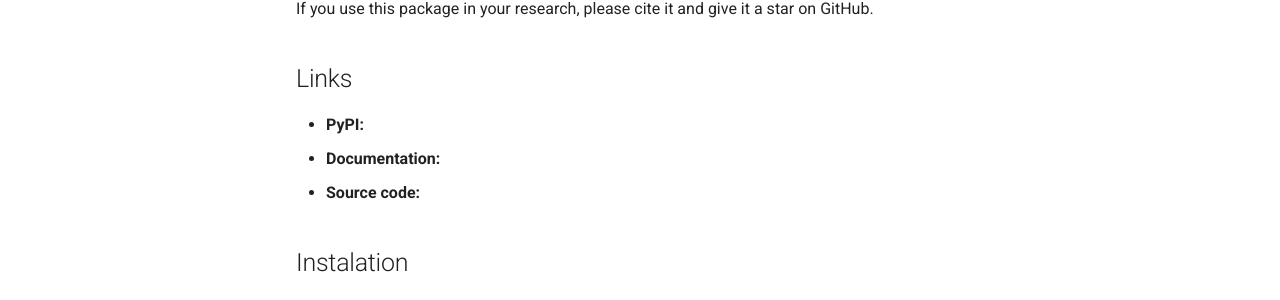
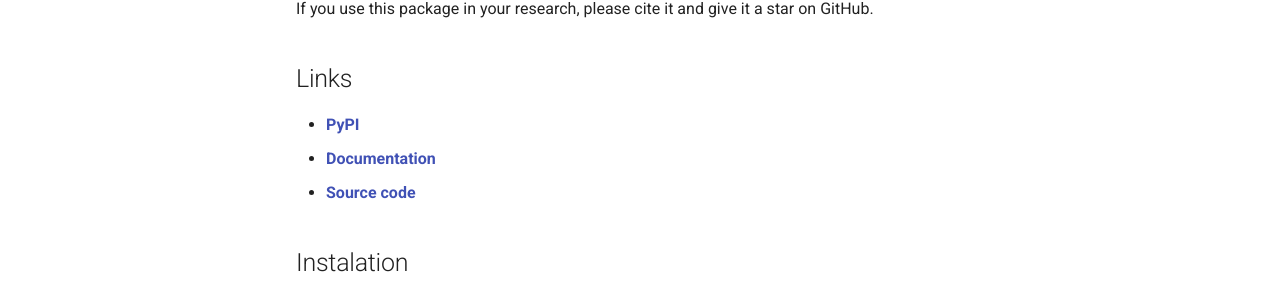
Before and after one commit to marcsgil/slmcontrol, an MkDocs documentation site: the page built from docs/index.md, in a window 1280 px wide and 1383 px high. Shown: the part 251-551 px from the top of the window. Built offline with MkDocs 1.6.1 and Material for MkDocs 9.7.7, drawn with Linux system fonts in a browser that asks for light colours; nearby versions of some CDN libraries; library files that are not in the unit come from our copies.

Commit message:
minor changes

```diff
--- a/docs/index.md
+++ b/docs/index.md
@@ -6,9 +6,9 @@ If you use this package in your research, please cite it and give it a star on G
 
 ## Links
 
-- **PyPI:** [](https://pypi.org/project/slmcontrol/)
-- **Documentation:** [](https://marcsgil.github.io/slmcontrol/)
-- **Source code:** [](https://github.com/marcsgil/slmcontrol/tree/main)
+- [**PyPI**](https://pypi.org/project/slmcontrol/)
+- [**Documentation**](https://marcsgil.github.io/slmcontrol/)
+- [**Source code**](https://github.com/marcsgil/slmcontrol/tree/main)
 
 ## Instalation
 
```
